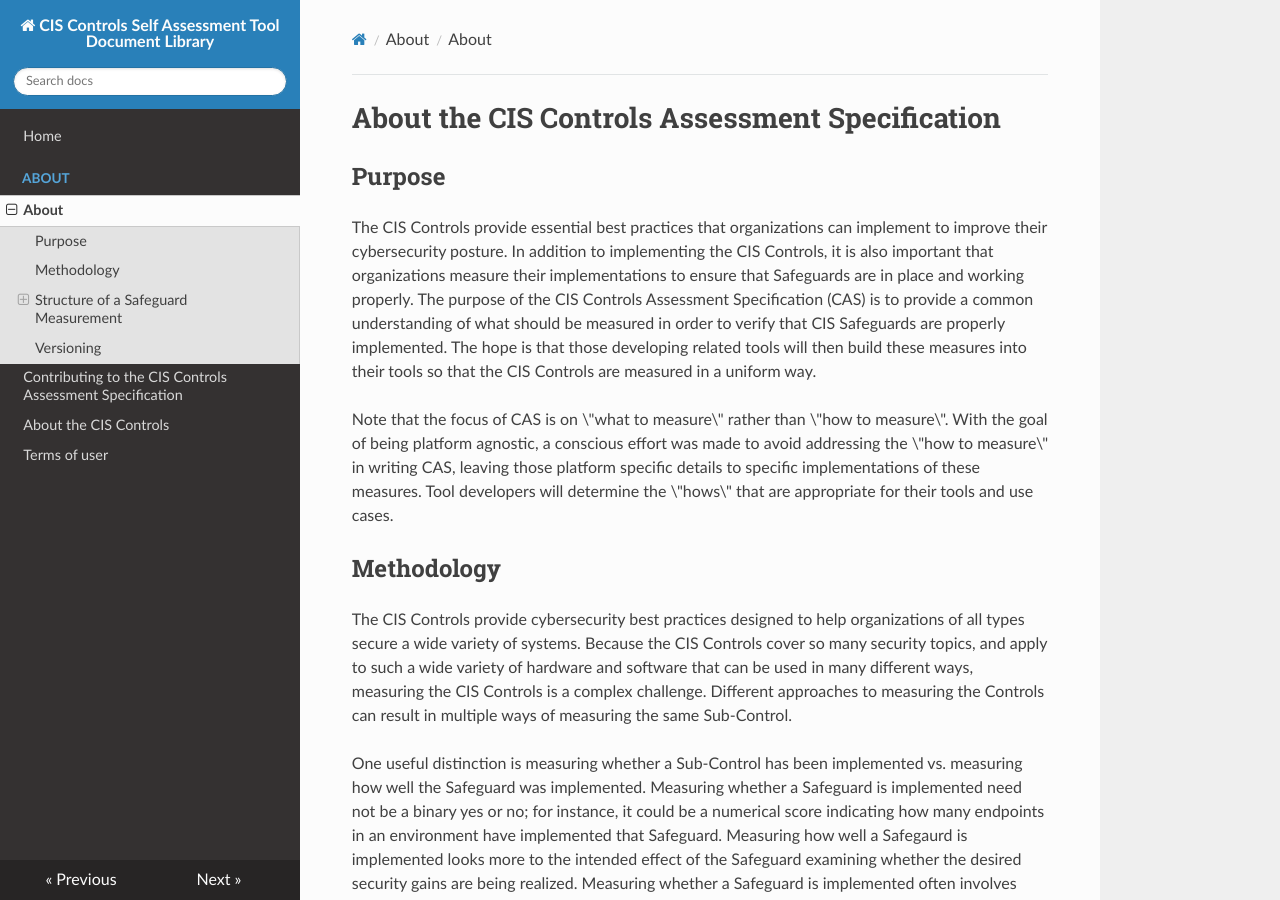
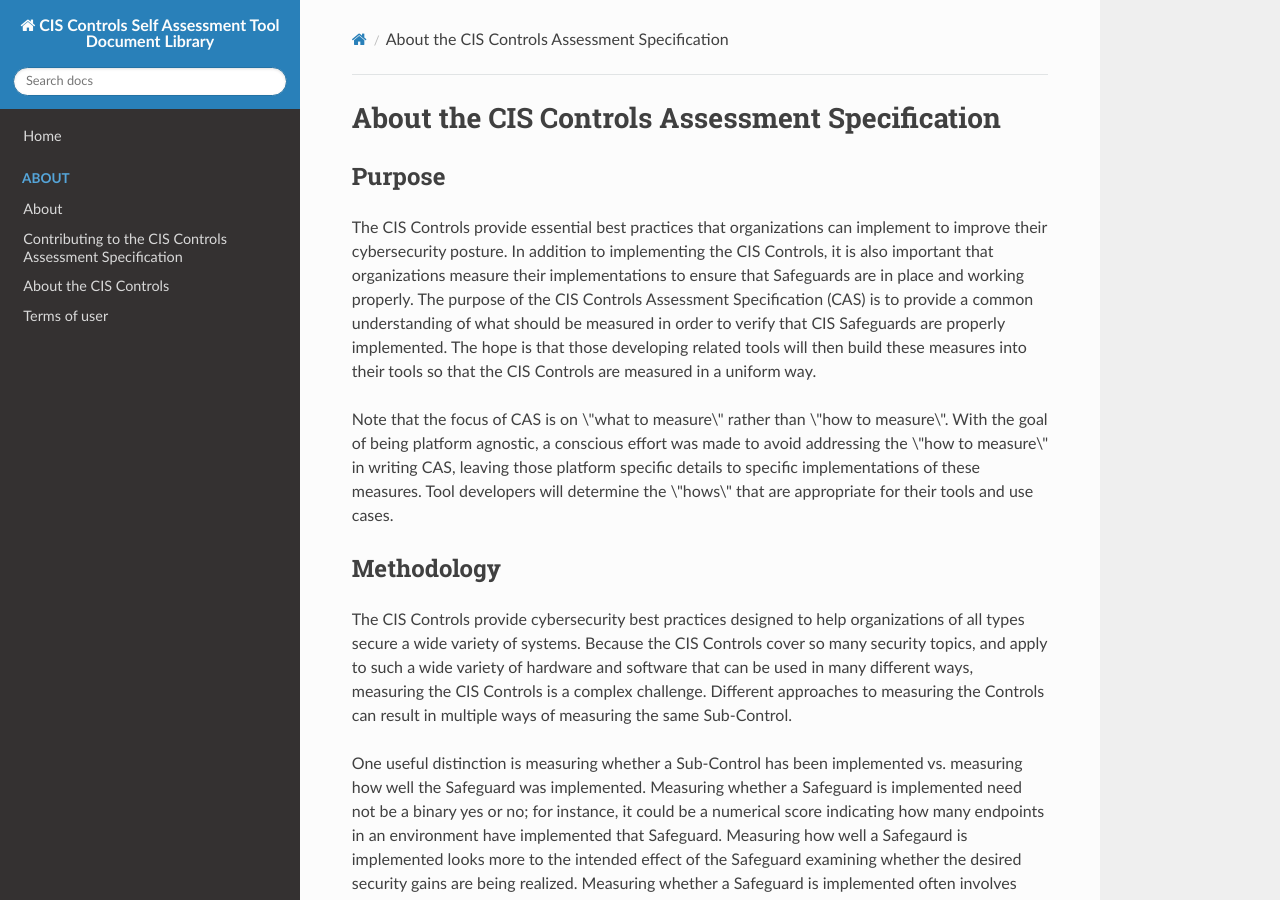
Before and after one commit to pswens/ControlsAssessmentSpecifications, an MkDocs documentation site: the page built from docs/source/about/cas.md, in a window 1280 px wide and 900 px high. Built offline with MkDocs 1.6.1, drawn with Linux system fonts in a browser that asks for light colours; nearby versions of some CDN libraries.

Commit message:
Update mkdocs.yml

```diff
--- a/mkdocs.yml
+++ b/mkdocs.yml
@@ -3,7 +3,7 @@ site_name: CIS Controls Self Assessment Tool Document Library
 nav:
     - Home: index.md
     - About:
-        - 'About': 'source/about/cas.md'
+        - 'About': 'cas.md'
         - 'Contributing to the CIS Controls Assessment Specification': source/about/contributing.md
         - 'About the CIS Controls': source/about/controls.md
         - 'Terms of user': source/terms-of-use.md
```
